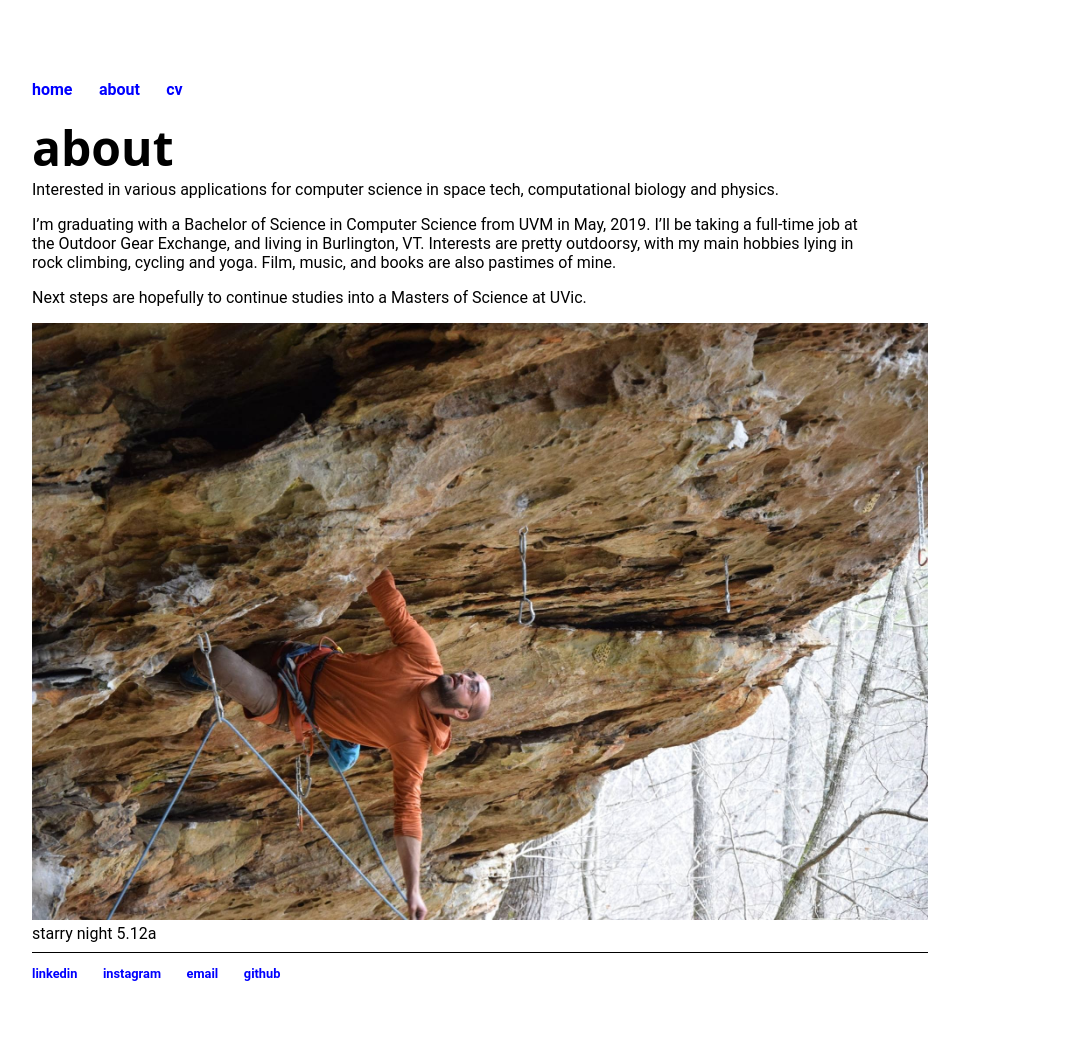
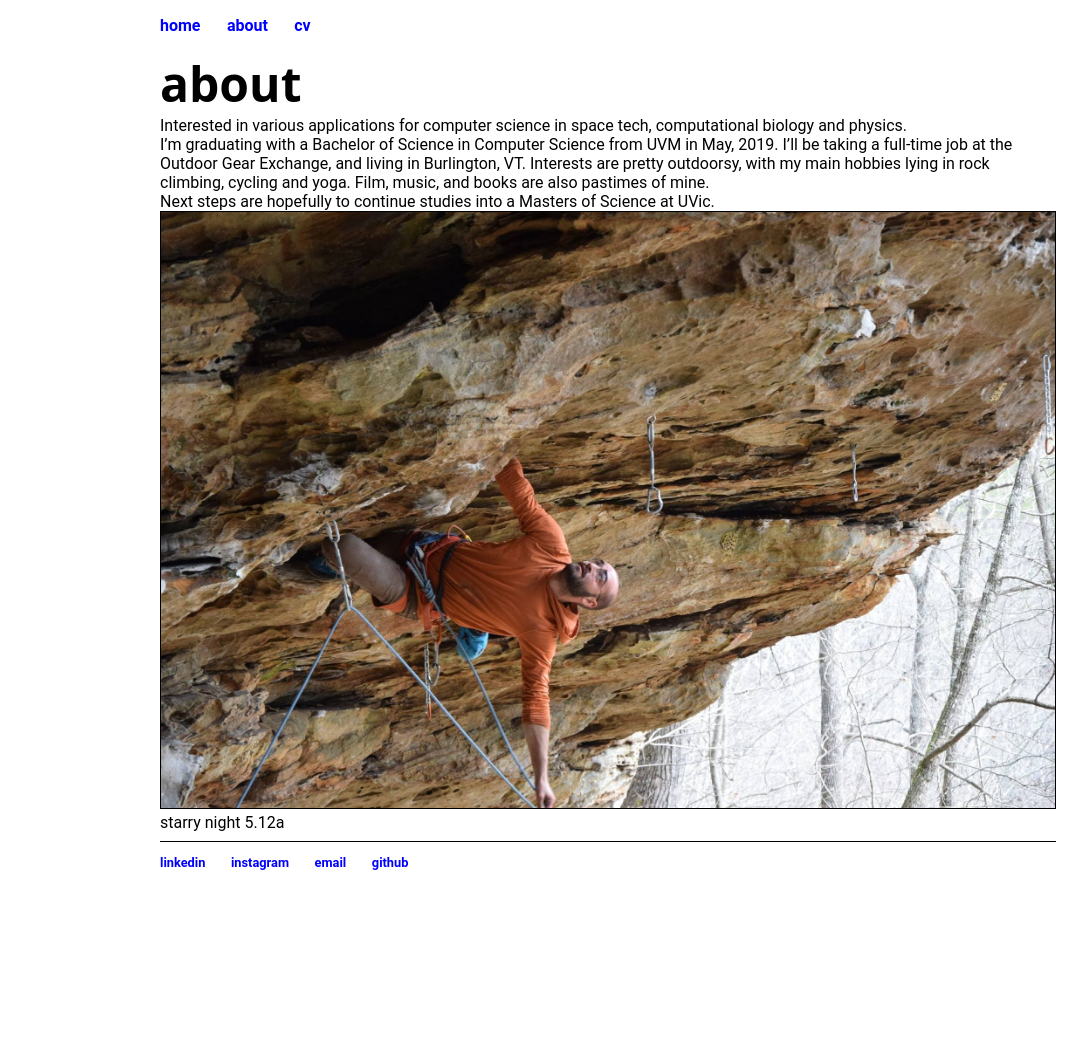
Before and after one commit to jfzieg/jfzieg.github.io, a Jekyll site: the page built from about/about.html, in a window 1280 px wide. Shown: the whole page, without its empty margins (32-1119 px from the left). Built offline with Jekyll 4.4.1, drawn with Linux system fonts in a browser that asks for light colours; after the commit the page ends 900 px from its top, so only the background shows below that.

Commit message:
Updated css.

```diff
--- a/about/about.html
+++ b/about/about.html
@@ -4,22 +4,14 @@ title: about
 ---
 <h1>about</h1>
 
-<div class="gallery" style="padding-right: 5%">
+<div>
 <p style="margin-top: 0px">Interested in various applications for computer science in space tech, computational biology and physics.</p>
 
 <p>I’m graduating with a Bachelor of Science in Computer Science from UVM in May, 2019. I’ll be taking a full-time job at the Outdoor Gear Exchange, and living in Burlington, VT. Interests are pretty outdoorsy, with my main hobbies lying in rock climbing, cycling and yoga. Film, music, and books are also pastimes of mine.</p>
 
 <p>Next steps are hopefully to continue studies into a Masters of Science at UVic.</p>
+<a target="_blank" href="climb.jpg">
+    <img src="climb.jpg" alt="projecting starty night 5.12a" width="600" height="400">
+        </a>
+<div class="desc">starry night 5.12a</div>
 </div>
-<!--<div class="gallery">-->
-<!--    <a target="_blank" href="img_forest.jpg">-->
-<!--        <img src="img_forest.jpg" alt="Forest" width="600" height="400">-->
-<!--    </a>-->
-<!--    <div class="desc">Add a description of the image here</div>-->
-<!--</div>-->
-<div class="gallery">
-    <a target="_blank" href="climb.jpg">
-        <img src="climb.jpg" alt="projecting starty night 5.12a" width="600" height="400">
-    </a>
-    <div class="desc">starry night 5.12a</div>
-</div>
--- a/css/main.css
+++ b/css/main.css
@@ -7,27 +7,11 @@
     overflow: overlay;
 }
 body {
+    width: 70%;
     font-family: 'Roboto', sans-serif;
     padding: 0px;
-    margin: 5%;
+    margin: auto;
     overflow: overlay;
-}
-nav ul, footer ul {
-    font-family: 'Roboto', sans-serif;
-    padding: 0px;
-    list-style: none;
-    font-weight: bold;
-}
-nav ul li, footer ul li {
-    display: inline;
-    margin-right: 2.5%;
-}
-a {
-    text-decoration: none;
-    color: blue;
-}
-a:hover {
-    text-decoration: underline;
 }
 h1 {
     font-family: 'Open Sans', sans-serif;
@@ -46,8 +30,26 @@ h3 {
 p, li {
     font-family: 'Roboto', sans-serif;
     font-size: 1em;
-    padding 0px;
+    padding 0%;
+    margin: 0%;
     overflow: overlay;
+}
+a {
+    text-decoration: none;
+    color: blue;
+}
+a:hover {
+    text-decoration: underline;
+}
+nav ul, footer ul {
+    font-family: 'Roboto', sans-serif;
+    padding: 0px;
+    list-style: none;
+    font-weight: bold;
+}
+nav ul li, footer ul li {
+    display: inline;
+    margin-right: 2.5%;
 }
 footer {
     border-top: 1px solid black;
@@ -55,7 +57,7 @@ footer {
     font-size: .8em;
     width: 100%;
 }
-
+/*
 ul.posts {
     font-family: 'Open Sans', sans-serif;
     margin: 20px auto 40px;
@@ -64,16 +66,12 @@ ul.posts {
 
 ul.posts li {
     list-style: none;
-}
-.gallery {
-    float: left;
-    width: 100%;
-}
-.gallery img {
+} */
+img {
+    border: 1px solid black;
     width: 100%;
     height: auto;
 }
-
 @media (min-width: 500px) {
   /* Rules for tablets and bigger viewports */
     body {
@@ -81,7 +79,6 @@ ul.posts li {
         font-size: 1.5em;
     }
 }
-
 @media (min-width: 900px) {
   /* Rules for laptops, small desktop screens and bigger viewports */
     body {
@@ -89,7 +86,6 @@ ul.posts li {
         font-size: 1em;
     }
 }
-
 @media (min-width: 1200px) {
   /* Rules for larger desktop screens only */
 }
```
